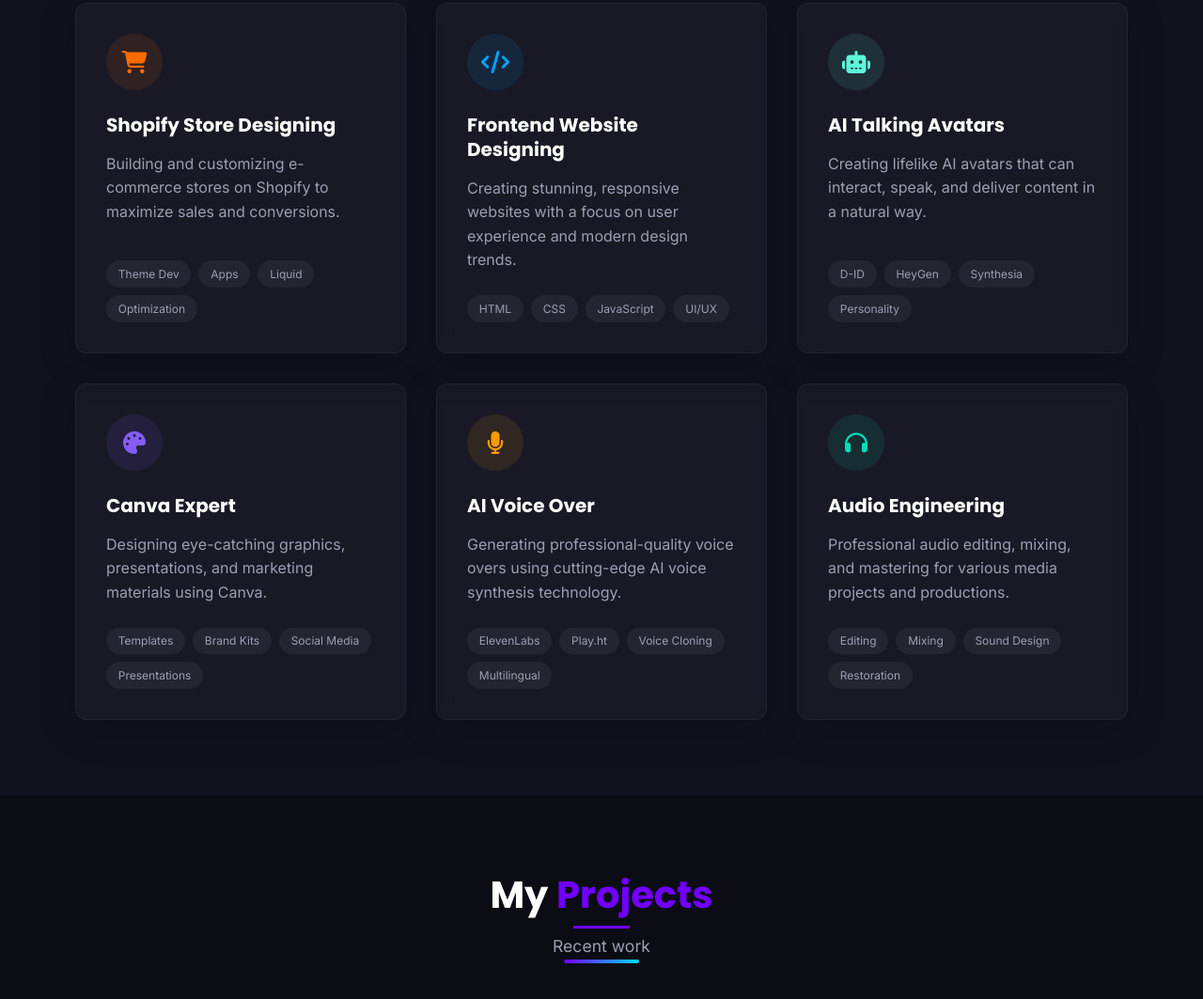
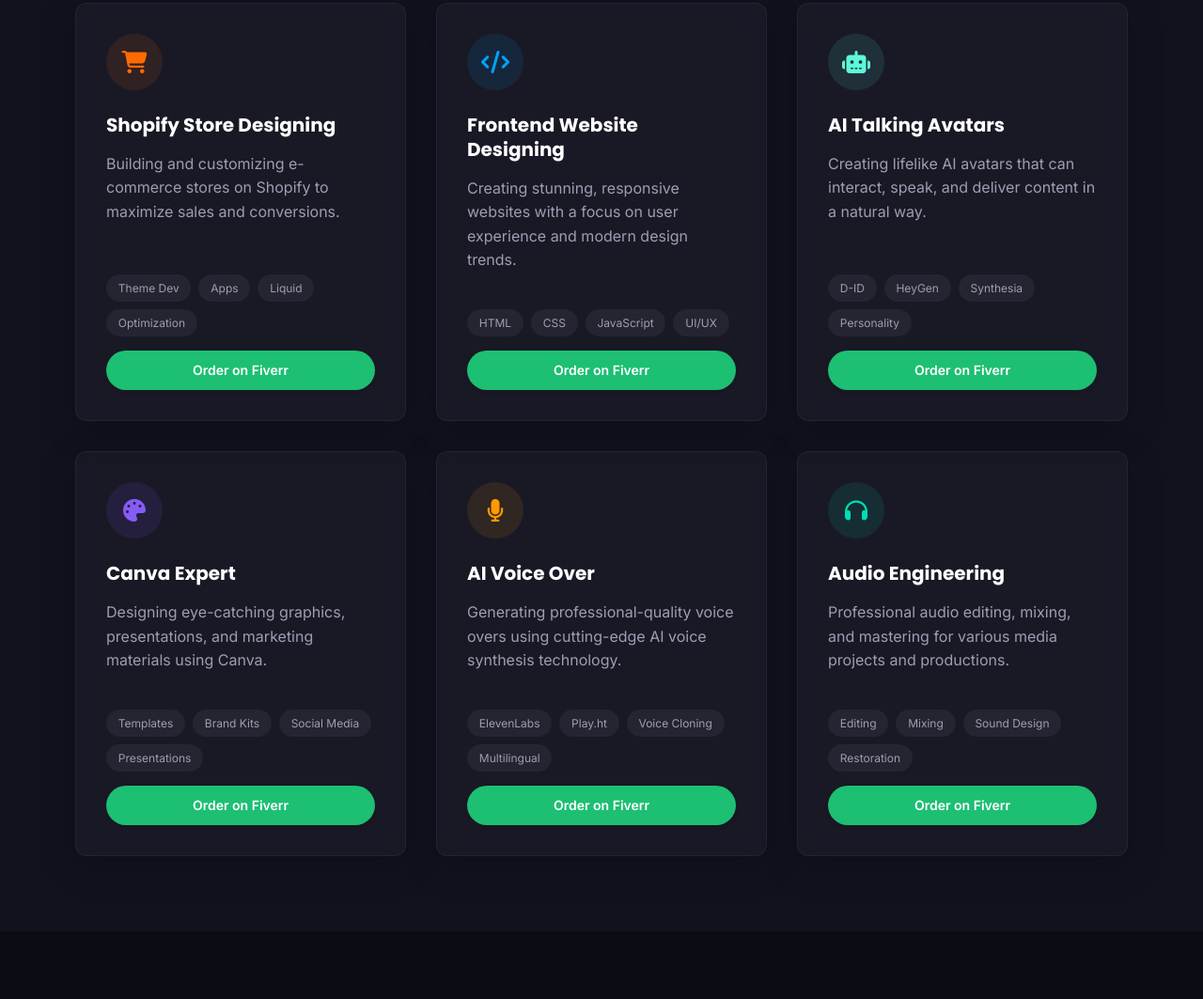
Before and after one commit to MuatasimBillah/Muatasim-billah-portfolio, a plain HTML site: page index.html in a window 1280 px wide. Shown: the part 2159-3222 px from the top of the page at 94% size. Drawn offline with nearby package versions, Linux system fonts and the light colour scheme.

Commit message:
Added Fiverr buttons with better styling

```diff
--- a/css/style.css
+++ b/css/style.css
@@ -2791,3 +2791,43 @@
 .light-theme .suggested-questions {
   background-color: #f5f5fa;
 }
+/* Skill tags styling */
+.skill-tags {
+  display: flex;
+  flex-wrap: wrap;
+  gap: 8px;
+  margin: 15px 0;
+}
+
+/* Button wrapper for proper spacing */
+.fiverr-btn-wrapper {
+  margin-top: 10px;
+  padding-top: 10px;
+  text-align: center;
+  width: 100%;
+}
+
+/* Button styling */
+.fiverr-order-btn {
+  display: inline-block;
+  padding: 10px 24px;
+  background-color: #1dbf73;
+  color: white;
+  text-decoration: none;
+  border-radius: 50px;
+  font-weight: 600;
+  font-size: 14px;
+  transition: all 0.3s ease;
+  box-shadow: 0 2px 5px rgba(0,0,0,0.1);
+  border: none;
+  cursor: pointer;
+  width: auto;
+  min-width: 140px;
+  text-align: center;
+}
+
+.fiverr-order-btn:hover {
+  background-color: #19a463;
+  transform: translateY(-2px);
+  box-shadow: 0 4px 8px rgba(0,0,0,0.15);
+}
--- a/index.html
+++ b/index.html
@@ -245,6 +245,7 @@
             <span class="skill-tag">Liquid</span>
             <span class="skill-tag">Optimization</span>
           </div>
+          <a href="https://www.fiverr.com/mehar_ai_studio?public_mode=true" class="fiverr-order-btn" target="_blank">Order on Fiverr</a>
         </div>
 
         <div class="skill-card glass">
@@ -259,6 +260,7 @@
             <span class="skill-tag">JavaScript</span>
             <span class="skill-tag">UI/UX</span>
           </div>
+          <a href="https://www.fiverr.com/mehar_ai_studio?public_mode=true" class="fiverr-order-btn" target="_blank">Order on Fiverr</a>
         </div>
 
         <div class="skill-card glass">
@@ -273,6 +275,7 @@
             <span class="skill-tag">Synthesia</span>
             <span class="skill-tag">Personality</span>
           </div>
+          <a href="https://www.fiverr.com/s/P2WPz8E" class="fiverr-order-btn" target="_blank">Order on Fiverr</a>
         </div>
 
         <div class="skill-card glass">
@@ -287,6 +290,7 @@
             <span class="skill-tag">Social Media</span>
             <span class="skill-tag">Presentations</span>
           </div>
+          <a href="https://www.fiverr.com/mehar_ai_studio?public_mode=true" class="fiverr-order-btn" target="_blank">Order on Fiverr</a>
         </div>
 
         <div class="skill-card glass">
@@ -301,6 +305,7 @@
             <span class="skill-tag">Voice Cloning</span>
             <span class="skill-tag">Multilingual</span>
           </div>
+          <a href="https://www.fiverr.com/s/dD2mKjG" class="fiverr-order-btn" target="_blank">Order on Fiverr</a>
         </div>
 
         <div class="skill-card glass">
@@ -315,11 +320,11 @@
             <span class="skill-tag">Sound Design</span>
             <span class="skill-tag">Restoration</span>
           </div>
+          <a href="https://www.fiverr.com/s/gDXR7Aa" class="fiverr-order-btn" target="_blank">Order on Fiverr</a>
         </div>
       </div>
-    </div>
-  </section>
-
+      </div>
+      </section>
  <!-- Projects Section -->
 <section id="projects" class="section projects-section section-reveal">
   <div class="container">
```
